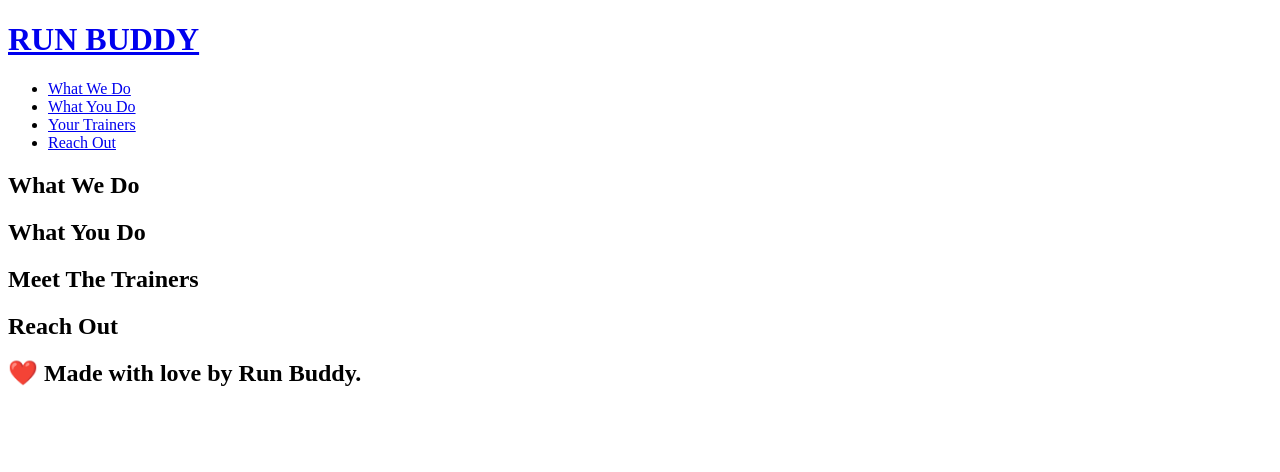
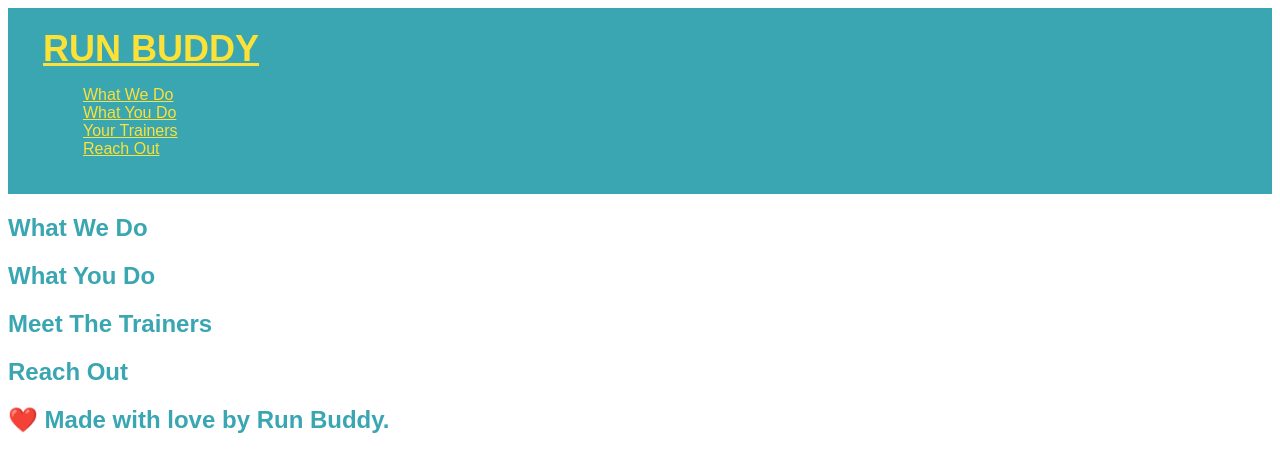
Before and after one commit to CortezStephanie/Run-Buddy, a plain HTML site: page index.html in a window 1280 px wide. Drawn offline with Linux system fonts and the light colour scheme.

Commit message:
messing with styling

```diff
--- a/assests/CSS/sytlesheet.css
+++ b/assests/CSS/sytlesheet.css
@@ -0,0 +1,20 @@
+body {
+    font-family: Arial, Helvetica, sans-serif;
+    color: #39a6b2;
+}
+
+header {
+    padding: 20px 35px;
+    background-color: #39a6b2;
+}
+
+header h1 {
+    font-weight: bold;
+    font-size: 36px;
+    color: #fce138;
+    margin: 0;
+}
+
+header a {
+    color: #fce138;
+}
--- a/index.html
+++ b/index.html
@@ -4,6 +4,7 @@
     <meta charset="UTF-8">
     <meta http-equiv="X-UA-Compatible" content="IE=edge">
     <meta name="viewport" content="width=device-width, initial-scale=1.0">
+    <link rel="stylesheet" href="./assests/css/sytlesheet.css"/>
     <title>Run Buddy</title>
 </head>
 <body>
```
